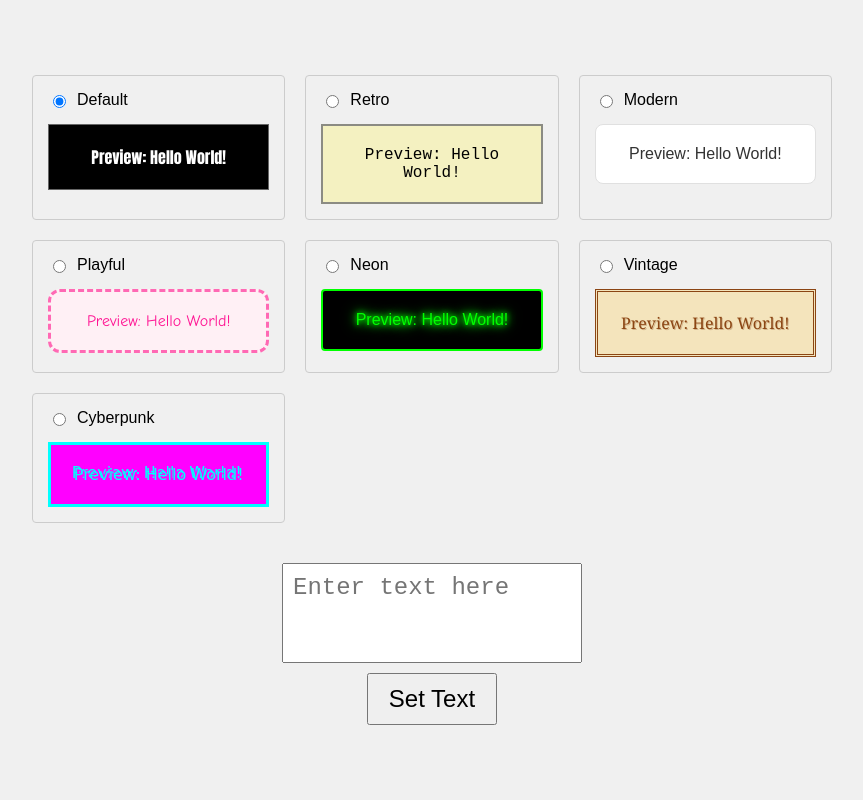
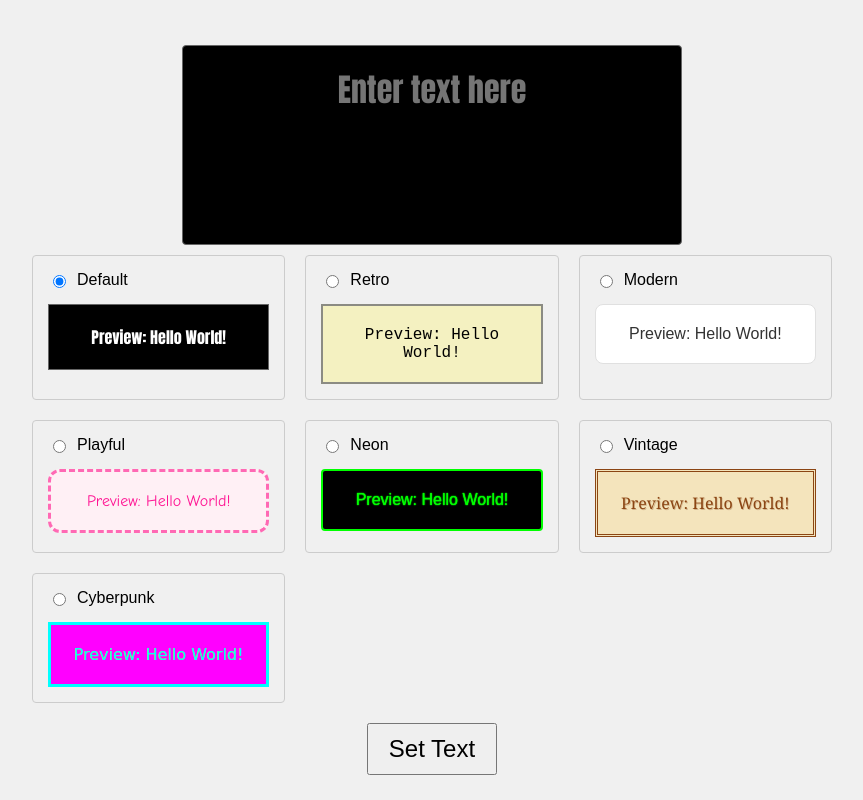
Before and after one commit to julesvirallinen/bigmessage, a plain HTML site: page index.html in a window 1280 px wide. Shown: the whole page, without its empty margins (208-1071 px from the left). Drawn offline with Linux system fonts and the light colour scheme.

Commit message:
fix: fix styling when switching styles

```diff
--- a/index.html
+++ b/index.html
@@ -30,12 +30,25 @@
       align-items: center;
     }
     textarea {
-      font-size: 1.5rem;
-      padding: 10px;
-      width: 300px;
-      height: 100px;
+      font-size: 2rem;
+      line-height: 3rem;
+      padding: 0;
+      padding: 20px;
+      width: 500px;
+      height: 200px;
       margin-bottom: 10px;
       resize: none;
+      background-color: #f0f0f0;
+      border: 1px solid #ccc;
+      border-radius: 4px;
+      text-align: center;
+      display: flex;
+      align-items: center;
+      justify-content: center;
+      word-wrap: break-word;
+      font-family: inherit;
+      padding-left: 10px;
+      padding-right: 10px;
     }
     button {
       font-size: 1.5rem;
@@ -51,7 +64,7 @@
     }
 
     .styleChoice {
-      padding: 15px;
+      padding: 10px;
       border: 1px solid #ccc;
       border-radius: 4px;
       display: flex;
@@ -61,7 +74,7 @@
 
     .stylePreview {
       text-align: center;
-      padding: 20px;
+      padding: 10px;
       margin-top: 5px;
       min-height: 60px;
       display: flex;
@@ -80,8 +93,8 @@
   <div id="displayText">Loading...</div>
 
   <div id="inputContainer" style="display: none;">
+    <textarea id="textInput" placeholder="Enter text here"></textarea>
     <div id="styleOptions"></div>
-    <textarea id="textInput" placeholder="Enter text here"></textarea>
     <button onclick="updateText()">Set Text</button>
   </div>
 
@@ -133,7 +146,7 @@
                 backgroundColor: '#000000',
                 color: '#00ff00',
                 border: '2px solid #00ff00',
-                textShadow: '0 0 5px #00ff00, 0 0 10px #00ff00, 0 0 15px #00ff00',
+                textShadow: '0 0 0.05em #00ff00, 0 0 0.1em #00ff00',
                 borderRadius: '4px'
             }
         },
@@ -144,7 +157,7 @@
                 backgroundColor: '#f4e4bc',
                 color: '#8b4513',
                 border: '3px double #8b4513',
-                textShadow: '1px 1px 0 #d2b48c'
+                textShadow: '0.05em 0.05em 0 #d2b48c'
             }
         },
         cyberpunk: {
@@ -154,7 +167,7 @@
                 backgroundColor: '#ff00ff',
                 color: '#00ffff',
                 border: '3px solid #00ffff',
-                textShadow: '2px 2px 0 #ff00ff, -2px -2px 0 #00ffff',
+                textShadow: ' -0.01em -0.01em 0 #ffff00',
                 borderRadius: '0'
             }
         },
@@ -203,9 +216,12 @@
             editButton.style.position = 'fixed';
             editButton.style.bottom = '20px';
             editButton.style.right = '20px';
-            editButton.style.backgroundColor = "transparent"
+            editButton.style.backgroundColor = "transparent";
             editButton.style.border = '1px solid transparent';
             editButton.style.borderRadius = '4px';
+            // Set text color to opposite of background color
+            const bgColor = STYLE_PRESETS[urlStyle].styles.backgroundColor;
+            editButton.style.color = bgColor === '#000000' ? '#ffffff' : '#000000';
             editButton.onclick = () => {
                 window.location.href = `${window.location.pathname}?text=${encodedText}&style=${urlStyle}&mode=edit`;
             };
@@ -227,6 +243,7 @@
 
     function generateStylePreviews() {
         const container = document.getElementById('inputContainer');
+        const textarea = document.getElementById('textInput');
 
         // Remove any existing style options
         const existingOptions = document.getElementById('styleOptions');
@@ -249,8 +266,20 @@
             radio.id = `${key}Style`;
             radio.name = 'style';
             radio.value = key;
-            radio.onchange = applyPreset;
-            if (key === 'default') radio.checked = true;
+            radio.onchange = () => {
+                applyStyle(textarea, key); // Apply style to textarea when radio changes
+                applyPreset();
+                const newText = document.getElementById('textInput').value;
+                if (newText.trim() !== '') {
+                    const encodedText = btoa(newText);
+                    window.location.href = `${window.location.pathname}?text=${encodedText}&style=${key}&mode=edit`;
+                }
+            };
+            // Set the initial selected style from URL
+            if (key === urlStyle) {
+                radio.checked = true;
+                applyStyle(textarea, key); // Apply style to textarea initially
+            }
 
             const label = document.createElement('label');
             label.htmlFor = `${key}Style`;
@@ -267,15 +296,11 @@
             styleChoice.appendChild(labelContainer);
             styleChoice.appendChild(preview);
 
-            // Set the initial selected style from URL
-            if (key === urlStyle) radio.checked = true;
-
             styleOptions.appendChild(styleChoice);
         });
 
-        // Insert before textarea
-        const textarea = document.getElementById('textInput');
-        container.insertBefore(styleOptions, textarea);
+        // Insert after textarea
+        textarea.after(styleOptions);
 
         // Add input event listener to textarea
         textarea.addEventListener('input', (e) => {
@@ -286,6 +311,16 @@
     // Update applyStyle to use the new STYLE_PRESETS
     function applyStyle(element, preset, isInput = false) {
         const selectedPreset = STYLE_PRESETS[preset] || STYLE_PRESETS.default;
+
+        // Reset all possible style properties first
+        element.style.fontFamily = '';
+        element.style.backgroundColor = '';
+        element.style.color = '';
+        element.style.border = '';
+        element.style.borderRadius = '';
+        element.style.textShadow = '';
+
+        // Then apply the new styles
         Object.assign(element.style, selectedPreset.styles);
     }
 
@@ -347,7 +382,7 @@
     };
 
     function applyPreset() {
-      const preset = document.getElementById('stylePreset').value;
+      const preset = document.querySelector('input[name="style"]:checked').value;
       applyStyle(document.getElementById('textInput'), preset, true);
       applyStyle(document.getElementById('stylePreview'), preset, true);
     }
```
